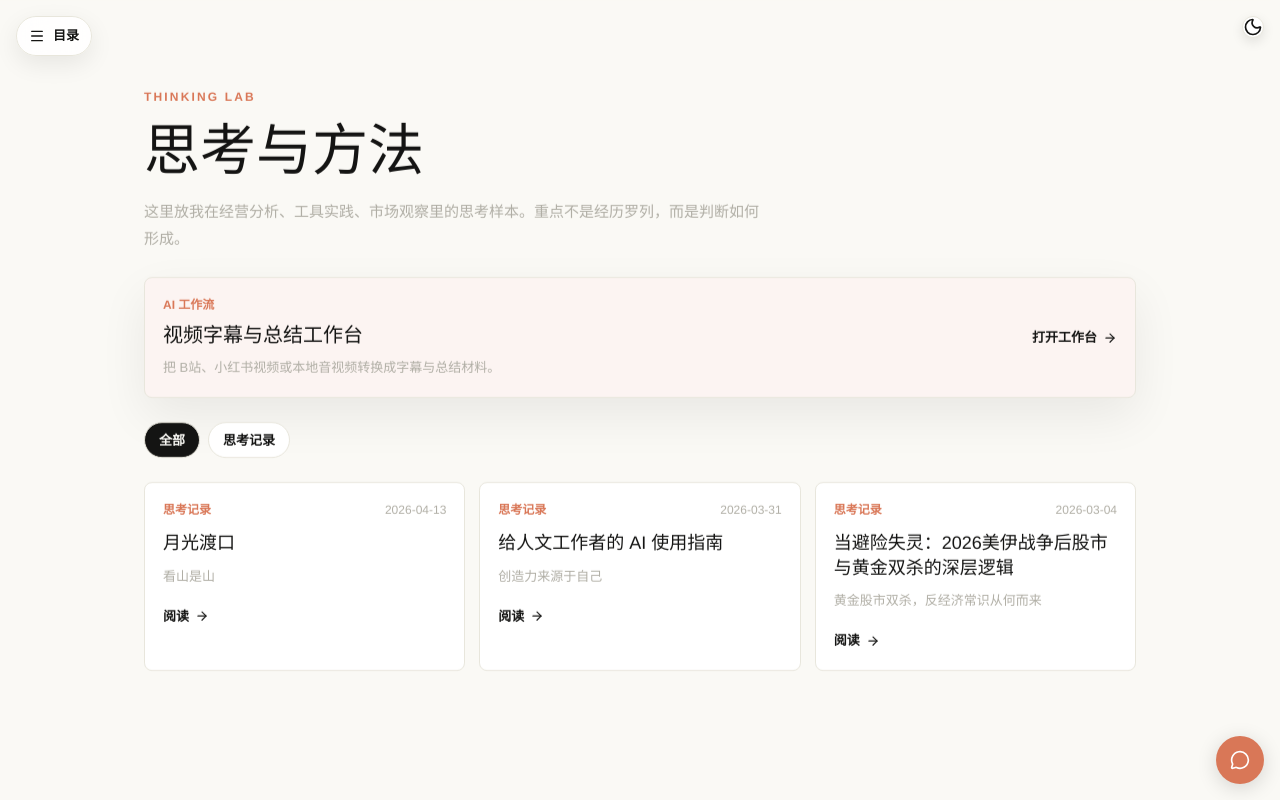
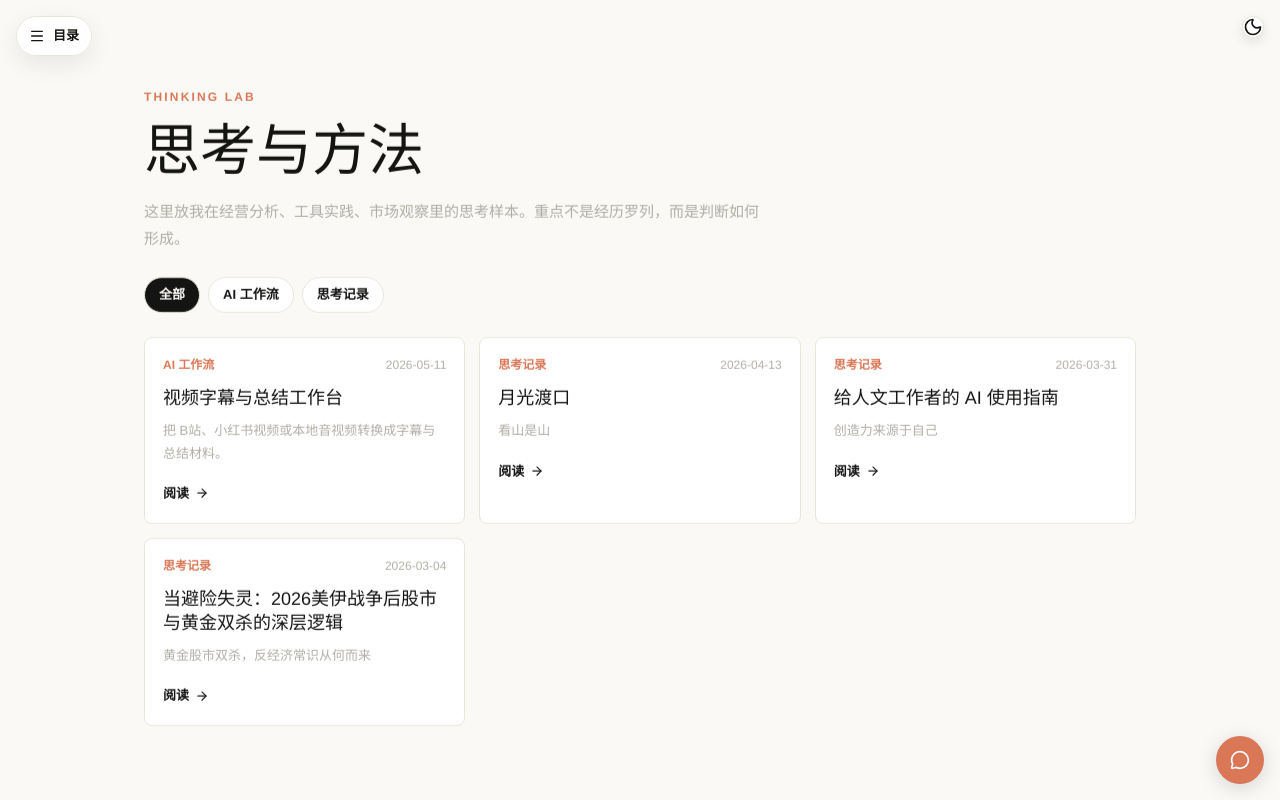
Before and after one commit to yinpengtao2002-ai/yinpengtao2002-ai.github.io, a Next.js app: page /thinking-lab in a window 1280 px wide. Built offline with nearby package versions, Linux system fonts and the light colour scheme.

Commit message:
Make subtitle workbench a regular thinking entry

```diff
--- a/src/app/api/chat/route.ts
+++ b/src/app/api/chat/route.ts
@@ -1,5 +1,5 @@
 import { NextRequest } from "next/server";
-import { thinkingContent } from "@/lib/data/generated/content";
+import { thinkingLabContent } from "@/lib/data/thinkingLabContent";
 import { financeModels, getFinanceModelBySlug, type FinanceModelItem } from "@/lib/finance/modelRegistry";
 
 const CHAT_PRIMARY_TIMEOUT_MS = 18000;
@@ -39,8 +39,8 @@ function buildSystemPrompt(activeFinanceModel?: FinanceModelItem): string {
     ].join("\n"))
     .join("\n");
 
-  const thinkingArticles = thinkingContent.length > 0
-    ? thinkingContent
+  const thinkingArticles = thinkingLabContent.length > 0
+    ? thinkingLabContent
         .map((a) => `  - [${a.title}](${a.href})：${a.description}`)
         .join("\n")
     : "  - 暂无内容，正在建设中";
--- a/src/app/globals.css
+++ b/src/app/globals.css
@@ -1851,51 +1851,6 @@ h6 {
   max-width: 1040px;
   margin: 0 auto;
   padding: 0 1.5rem clamp(3rem, 7vh, 5rem);
-}
-
-.thinking-tool-entry {
-  display: flex;
-  align-items: center;
-  justify-content: space-between;
-  gap: 18px;
-  margin-bottom: 24px;
-  border: 1px solid var(--border);
-  border-radius: 8px;
-  padding: 18px;
-  background: color-mix(in srgb, var(--card) 92%, var(--accent) 8%);
-  color: var(--foreground);
-  text-decoration: none;
-  box-shadow: 0 18px 48px color-mix(in srgb, var(--foreground) 7%, transparent);
-}
-
-.thinking-tool-entry span {
-  display: block;
-  margin-bottom: 8px;
-  color: var(--accent);
-  font-size: 12px;
-  font-weight: 700;
-}
-
-.thinking-tool-entry h2 {
-  margin-bottom: 8px;
-  font-size: 20px;
-  line-height: 1.35;
-}
-
-.thinking-tool-entry p {
-  max-width: 540px;
-  color: var(--muted);
-  font-size: 13px;
-  line-height: 1.7;
-}
-
-.thinking-tool-entry strong {
-  display: inline-flex;
-  align-items: center;
-  gap: 6px;
-  white-space: nowrap;
-  color: var(--foreground);
-  font-size: 13px;
 }
 
 .subtitle-workbench-page {
--- a/src/app/thinking-lab/page.tsx
+++ b/src/app/thinking-lab/page.tsx
@@ -1,6 +1,6 @@
 import type { Metadata } from "next";
-import { thinkingContent } from "@/lib/data/generated/content";
 import ThinkingLabClient from "@/components/thinking/ThinkingLabClient";
+import { thinkingLabContent } from "@/lib/data/thinkingLabContent";
 
 export const metadata: Metadata = {
   title: "思考与方法｜Lucas Yin",
@@ -8,5 +8,5 @@ export const metadata: Metadata = {
 };
 
 export default function ThinkingLabPage() {
-  return <ThinkingLabClient articles={thinkingContent} />;
+  return <ThinkingLabClient articles={thinkingLabContent} />;
 }
--- a/src/components/ChatWidget.tsx
+++ b/src/components/ChatWidget.tsx
@@ -11,10 +11,8 @@ import remarkMath from "remark-math";
 import rehypeKatex from "rehype-katex";
 import "katex/dist/katex.min.css";
 import { CHAT_API_TIMEOUT_MS, getLocalFallbackResponse } from "@/lib/chatFallback";
-import {
-    financeContent as staticFinance,
-    thinkingContent as staticThinking,
-} from "@/lib/data/generated/content";
+import { financeContent as staticFinance } from "@/lib/data/generated/content";
+import { thinkingLabContent as staticThinking } from "@/lib/data/thinkingLabContent";
 import { financeModels, type FinanceModelItem } from "@/lib/finance/modelRegistry";
 import { normalizeChatInternalLinks } from "@/lib/markdown/normalizeChatInternalLinks";
 import { normalizeChatMathMarkdown } from "@/lib/markdown/normalizeChatMathMarkdown";
--- a/src/components/home/HomeThinkingSection.tsx
+++ b/src/components/home/HomeThinkingSection.tsx
@@ -5,10 +5,10 @@ import Link from "next/link";
 import { ArrowRight } from "lucide-react";
 import { motion } from "framer-motion";
 import type { CSSProperties } from "react";
-import { thinkingContent } from "@/lib/data/generated/content";
+import { thinkingLabContent } from "@/lib/data/thinkingLabContent";
 
 export default function HomeThinkingSection() {
-  const latest = thinkingContent.slice(0, 3);
+  const latest = thinkingLabContent.slice(0, 3);
 
   return (
     <section id="thinking" className="home-viewport home-section home-thinking-section">
--- a/src/components/thinking/ThinkingLabClient.tsx
+++ b/src/components/thinking/ThinkingLabClient.tsx
@@ -9,13 +9,6 @@ import type { ContentItem } from "@/lib/data/generated/content";
 
 const UI_FONT =
   'var(--font-poppins), "PingFang SC", "Hiragino Sans GB", "Microsoft YaHei", "Helvetica Neue", Arial, sans-serif';
-
-const SUBTITLE_WORKBENCH = {
-  href: "/tools/subtitle-workbench",
-  title: "视频字幕与总结工作台",
-  description: "把 B站、小红书视频或本地音视频转换成字幕与总结材料。",
-  category: "AI 工作流",
-};
 
 function getCategory(item: ContentItem) {
   return item.category || "思考记录";
@@ -52,17 +45,6 @@ export default function ThinkingLabClient({ articles }: { articles: ContentItem[
         className="thinking-index-list"
         style={{ maxWidth: 1040, margin: "0 auto", padding: "0 1.5rem 2rem" }}
       >
-        <Link href={SUBTITLE_WORKBENCH.href} className="thinking-tool-entry">
-          <div>
-            <span>{SUBTITLE_WORKBENCH.category}</span>
-            <h2>{SUBTITLE_WORKBENCH.title}</h2>
-            <p>{SUBTITLE_WORKBENCH.description}</p>
-          </div>
-          <strong>
-            打开工作台 <ArrowRight style={{ width: 14, height: 14 }} />
-          </strong>
-        </Link>
-
         <div style={{ display: "flex", flexWrap: "wrap", gap: 8, marginBottom: 24 }}>
           {categories.map((category) => (
             <button
--- /dev/null
+++ b/src/lib/data/thinkingLabContent.ts
@@ -0,0 +1,18 @@
+import { thinkingContent, type ContentItem } from "@/lib/data/generated/content";
+
+export const subtitleWorkbenchContent: ContentItem = {
+  id: 9001,
+  slug: "subtitle-workbench",
+  title: "视频字幕与总结工作台",
+  description: "把 B站、小红书视频或本地音视频转换成字幕与总结材料。",
+  date: "2026-05-11",
+  category: "AI 工作流",
+  href: "/tools/subtitle-workbench",
+  content: "",
+  source: "hosted-tool",
+};
+
+export const thinkingLabContent: ContentItem[] = [
+  subtitleWorkbenchContent,
+  ...thinkingContent,
+];
```
Also changed, not shown: 2 other files (tests, documents, lock files or other folders).
